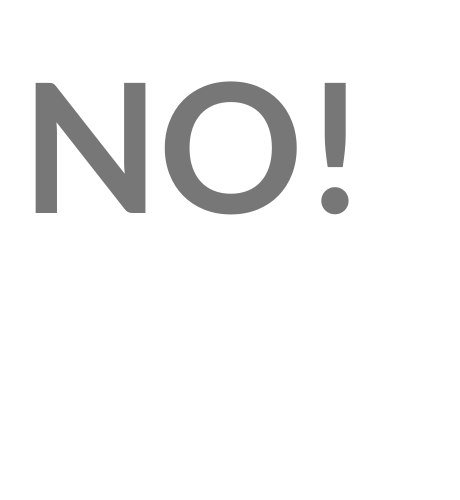
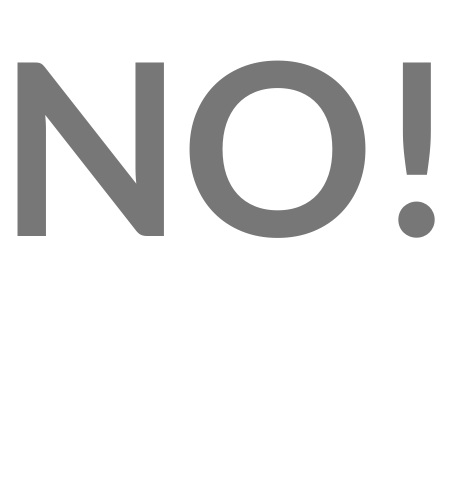
Before and after one commit to dreimannzelt/iswordpresstherighttoolfor.me, a plain HTML site: page index.html in a window 390 px wide. Shown: the part 279-779 px from the top of the page, 460 px wide, since content can reach past the window. Drawn offline with Linux system fonts and the light colour scheme.

Commit message:
Mobile optimized font sizes

```diff
--- a/stylesheets/styles.css
+++ b/stylesheets/styles.css
@@ -16,7 +16,7 @@ body {
 
 #no {
   display: table;
-  font-size: 180px;
+  font-size: 150px;
   font-weight: 700;
   height: 100%;
   width: 100%;
@@ -38,3 +38,9 @@ img {
   height: 40px;
 
 }
+
+@media (min-width: 321px) {
+  #no {
+    font-size: 240px;
+  }
+}
```
